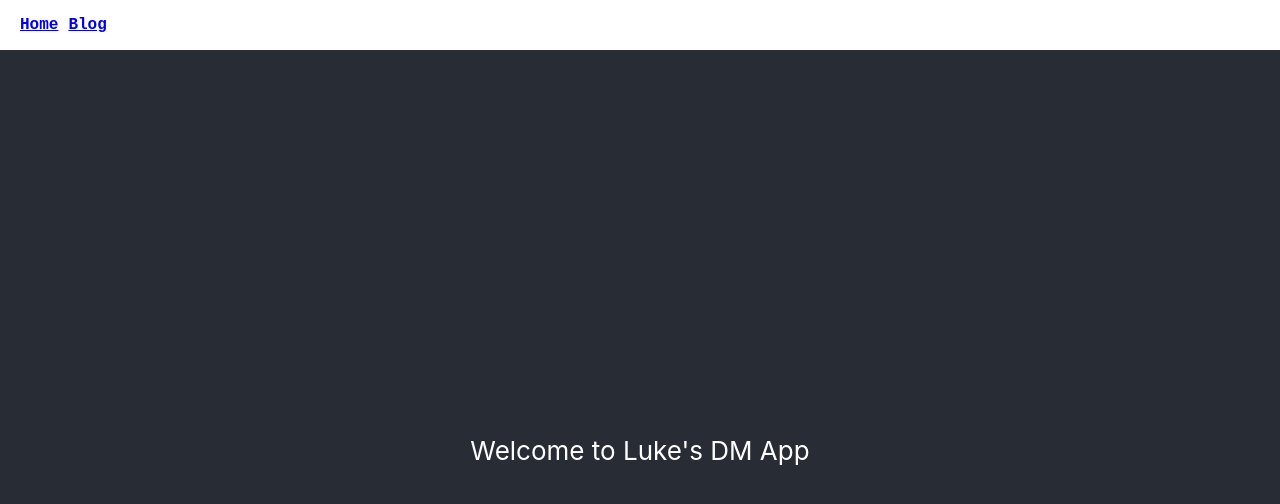
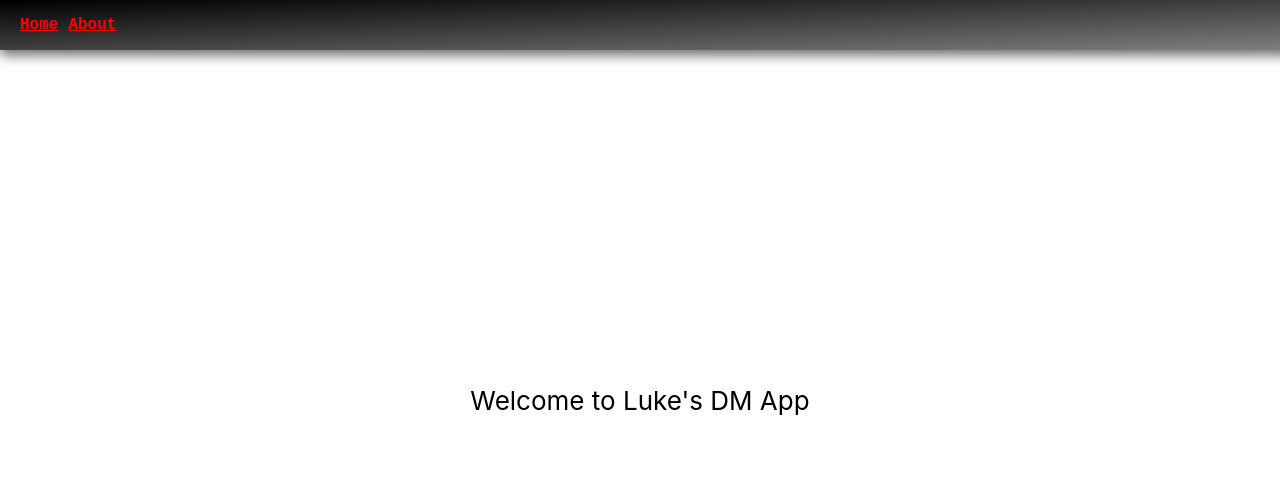
Before and after one commit to Lucobsen/dm-app, a React (Create React App) app: page / in a window 1280 px wide. Shown: the top 504 px of the page. Built offline with nearby package versions, Linux system fonts and the light colour scheme.

Commit message:
added styling

```diff
--- a/src/App.css
+++ b/src/App.css
@@ -14,14 +14,14 @@
 }
 
 .App-header {
-  background-color: #282c34;
+  background-color: #fff;
   min-height: 100vh;
   display: flex;
   flex-direction: column;
   align-items: center;
   justify-content: center;
   font-size: calc(10px + 2vmin);
-  color: white;
+  color: #000;
 }
 
 .App-link {
--- a/src/components/nav-bar/nav-bar.component.css
+++ b/src/components/nav-bar/nav-bar.component.css
@@ -1,12 +1,17 @@
 .nav-bar-container {
   display: flex;
   align-items: center;
+  position: fixed;
   height: 50px;
+  width: 100%;
   padding: 0 20px;
+  background-image: linear-gradient(to bottom right, black, grey);
+  box-shadow: 0 5px 12px 0 rgba(0, 0, 0, 0.6);
 }
 
 .nav-bar-item {
   font-family: "Courier New", Courier, monospace;
   font-weight: bold;
   padding-right: 10px;
+  color: red;
 }
--- a/src/components/nav-bar/nav-bar.component.tsx
+++ b/src/components/nav-bar/nav-bar.component.tsx
@@ -6,7 +6,7 @@ export class NavBar extends Component {
     return (
       <nav className="nav-bar-container">
         <a href="/home" className="nav-bar-item">Home</a>
-        <a href="/blog" className="nav-bar-item">Blog</a>
+        <a href="/about" className="nav-bar-item">About</a>
       </nav>
     )
   }
```
